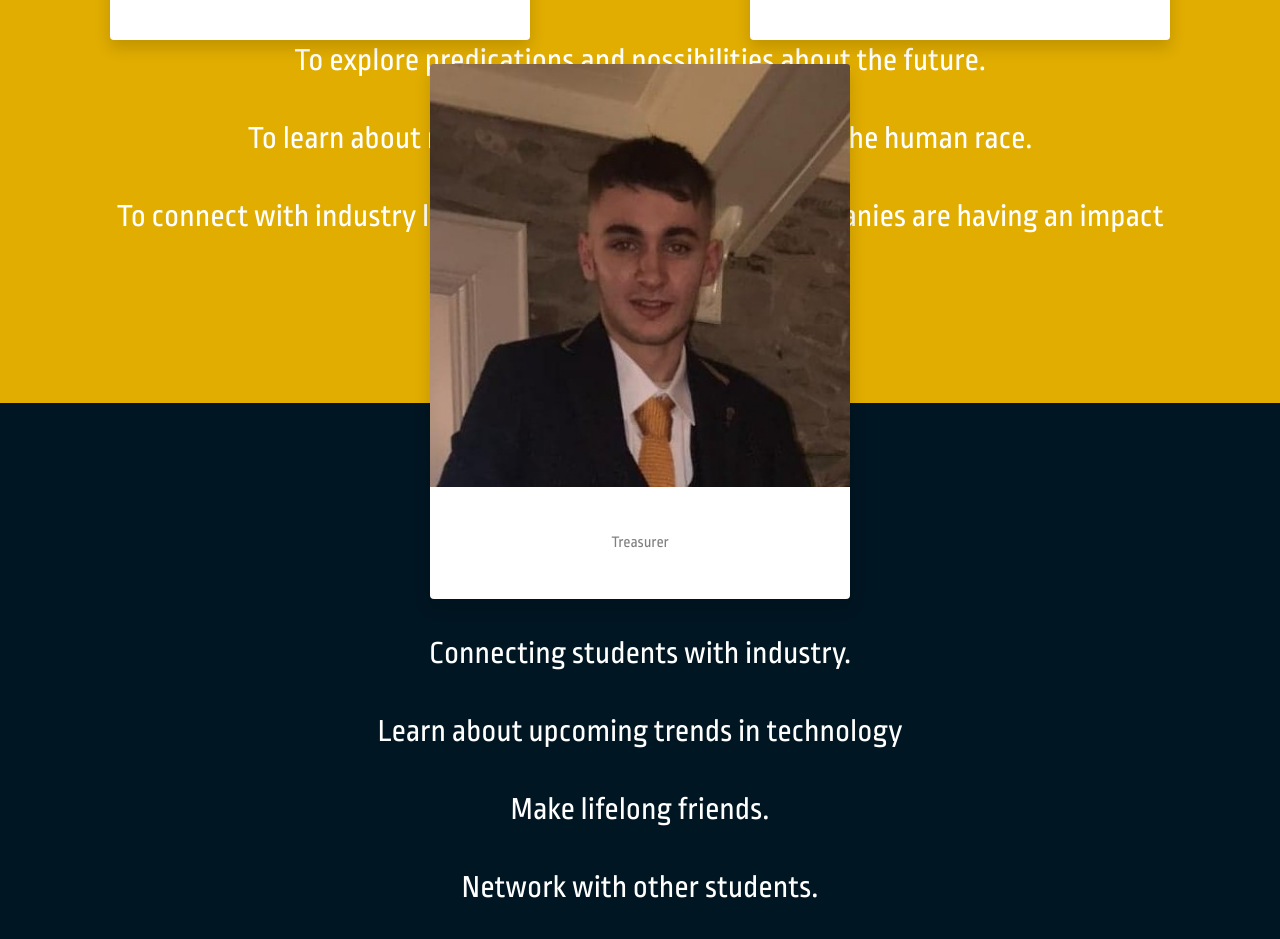
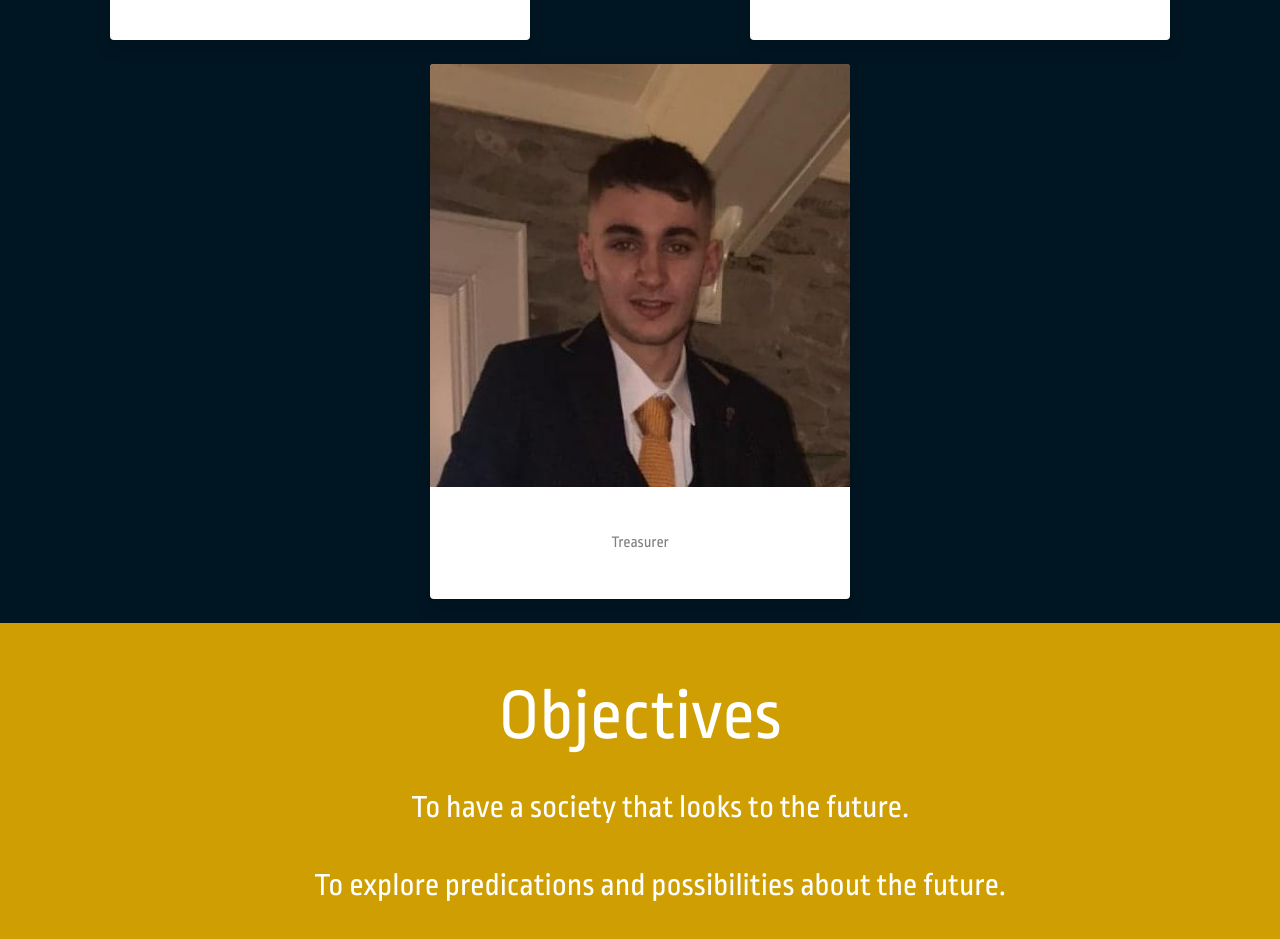
Before and after one commit to RossGartland/futures_society, a React (Create React App) app: page / in a window 1280 px wide. Shown: the part 1851-2790 px from the top of the page. Built offline with nearby package versions, Linux system fonts and the light colour scheme.

Commit message:
Improved responsiveness

```diff
--- a/src/components/About/about.component.jsx
+++ b/src/components/About/about.component.jsx
@@ -3,12 +3,11 @@ import './about.style.css';
 import Team from './Team/Team.component';
 import RossImage from '../../assets/self.jpg';
 
-
 const About = () => {
     return (
         <div id="about" className="about-container">
             <h1 className="display-3">About</h1>
-            <p>Lorem ipsum dolor sit amet, consectetur adipiscing elit, sed do eiusmod tempor incididunt ut labore et dolore magna aliqua.
+            <p className="text-center">Lorem ipsum dolor sit amet, consectetur adipiscing elit, sed do eiusmod tempor incididunt ut labore et dolore magna aliqua.
                 Ut enim ad minim veniam, quis nostrud exercitation ullamco laboris nisi ut aliquip ex ea commodo consequat.
                 Duis aute irure dolor in reprehenderit in voluptate velit esse cillum dolore eu fugiat nulla pariatur.
                 Excepteur sint occaecat cupidatat non proident, sunt in culpa qui officia deserunt mollit anim id est laborum.</p>
--- a/src/components/About/about.style.css
+++ b/src/components/About/about.style.css
@@ -1,7 +1,7 @@
 .about-container {
-    height: 100vh;
+  min-height: 100vh;
   color: white;
-    font-family: 'Ropa Sans', sans-serif;
+  font-family: "Ropa Sans", sans-serif;
   padding-top: 50px;
 }
 
@@ -14,3 +14,15 @@
   margin-right: 0px;
   margin-left: 0px;
 }
+@media only screen and (max-width: 1200px) {
+    .about-container p {
+      font-size: x-large;
+      padding: 10px 50px 50px 50px;
+    }
+}
+@media only screen and (max-width: 600px) {
+  .about-container p {
+    font-size: large;
+    padding: 10px 0px 50px 0px;
+  }
+}
--- a/src/components/benefits/benefits.component.jsx
+++ b/src/components/benefits/benefits.component.jsx
@@ -4,8 +4,8 @@ import './benefits.style.css';
 const Benefits = () => {
     return (
         <div id="benefits" className="benefits-container">
+            <h1 className="display-3">Benefits</h1>
             <ul>
-                <h1 className="display-3">Benefits</h1>
                 <li>Connecting students with industry.</li>
                 <li>Learn about upcoming trends in technology</li>
                 <li>Make lifelong friends.</li>
--- a/src/components/benefits/benefits.style.css
+++ b/src/components/benefits/benefits.style.css
@@ -1,11 +1,25 @@
-.benefits-container ul {
+.benefits-container {
   text-align: center;
   color: white;
-  padding: 100px;
-  font-family: "Ropa Sans", sans-serif;
+  font-family: 'Ropa Sans', sans-serif;
+  padding-top: 50px;
+}
+.benefits-container ul {
+  padding: 0px;
   font-size: xx-large;
   list-style: none;
 }
 .benefits-container ul li {
   padding: 15px;
 }
+@media only screen and (max-width: 1200px) {
+  .benefits-container ul {
+    font-size: x-large;
+    padding: 10px;
+  }
+}
+@media only screen and (max-width: 600px) {
+.benefits-container ul {
+  font-size: x-large;
+}
+}
--- a/src/components/events/events.style.css
+++ b/src/components/events/events.style.css
@@ -1,6 +1,6 @@
 .events-container {
     /* height: 50vh; */
-    background-color:#e1ad01;
+    background-color:#ce9e02;
 }
 .events-container {
     color: white;
--- a/src/components/join/join.component.jsx
+++ b/src/components/join/join.component.jsx
@@ -5,7 +5,7 @@ const Join = () => {
     return (
         <div id="join" className="join-container">
             <h1 className="display-3">Join</h1>
-            <p>Lorem ipsum dolor sit amet, consectetur adipiscing elit, sed do eiusmod tempor incididunt ut labore et dolore magna aliqua.
+            <p className="text-center">Lorem ipsum dolor sit amet, consectetur adipiscing elit, sed do eiusmod tempor incididunt ut labore et dolore magna aliqua.
                 Ut enim ad minim veniam, quis nostrud exercitation ullamco laboris nisi ut aliquip ex ea commodo consequat.
                 Duis aute irure dolor in reprehenderit in voluptate velit esse cillum dolore eu fugiat nulla pariatur.
                 Excepteur sint occaecat cupidatat non proident, sunt in culpa qui officia deserunt mollit anim id est laborum.</p>
--- a/src/components/join/join.style.css
+++ b/src/components/join/join.style.css
@@ -1,10 +1,20 @@
 .join-container  {
     text-align: center;
     color: white;
-    padding: 100px;
+    padding-top: 50px;
     font-family: 'Ropa Sans', sans-serif;
     font-size: xx-large;
 }
 .objectives-container ul li {
     padding: 15px;
 }
+@media only screen and (max-width: 1200px) {
+    .join-container p {
+      font-size: x-large;
+    }
+}
+@media only screen and (max-width: 600px) {
+  .join-container p {
+    font-size: large;
+  }
+}
--- a/src/components/objectives/objectives.component.jsx
+++ b/src/components/objectives/objectives.component.jsx
@@ -5,8 +5,8 @@ import RobotMan from '../../assets/robot.png';
 const Objectives = () => {
     return (
         <div id="objectives" className="objectives-container">
+            <h1 className="display-3">Objectives</h1>
             <ul>
-                <h1 className="display-3">Objectives</h1>
                 <li>To have a society that looks to the future.</li>
                 <li>To explore predications and possibilities about the future.</li>
                 <li>To learn about new technology that is advancing the human race.</li>
--- a/src/components/objectives/objectives.style.css
+++ b/src/components/objectives/objectives.style.css
@@ -1,21 +1,29 @@
 .objectives-container {
     /* height: 100vh; */
-    background-color: #e1ad01;
+    background-color: #ce9e02;
 }
-
-.objectives-container ul {
+.objectives-container {
     text-align: center;
     color: white;
-    padding: 100px;
     font-family: 'Ropa Sans', sans-serif;
+    padding-top: 50px;
+}
+.objectives-container ul {
+    padding-bottom: 50px;
     font-size: xx-large;
     list-style: none;
 }
 .objectives-container ul li {
     padding: 15px;
 }
-#robot-man {
-    float: right;
-    max-width: 500px;
-    max-height: 1000px;
+@media only screen and (max-width: 1200px) {
+    .objectives-container ul {
+      font-size: x-large;
+      padding: 10px;
+    }
 }
+@media only screen and (max-width: 600px) {
+  .objectives-container ul {
+    font-size: x-large;
+  }
+}
```
Lines whose indentation alone changed are shown as unchanged.
